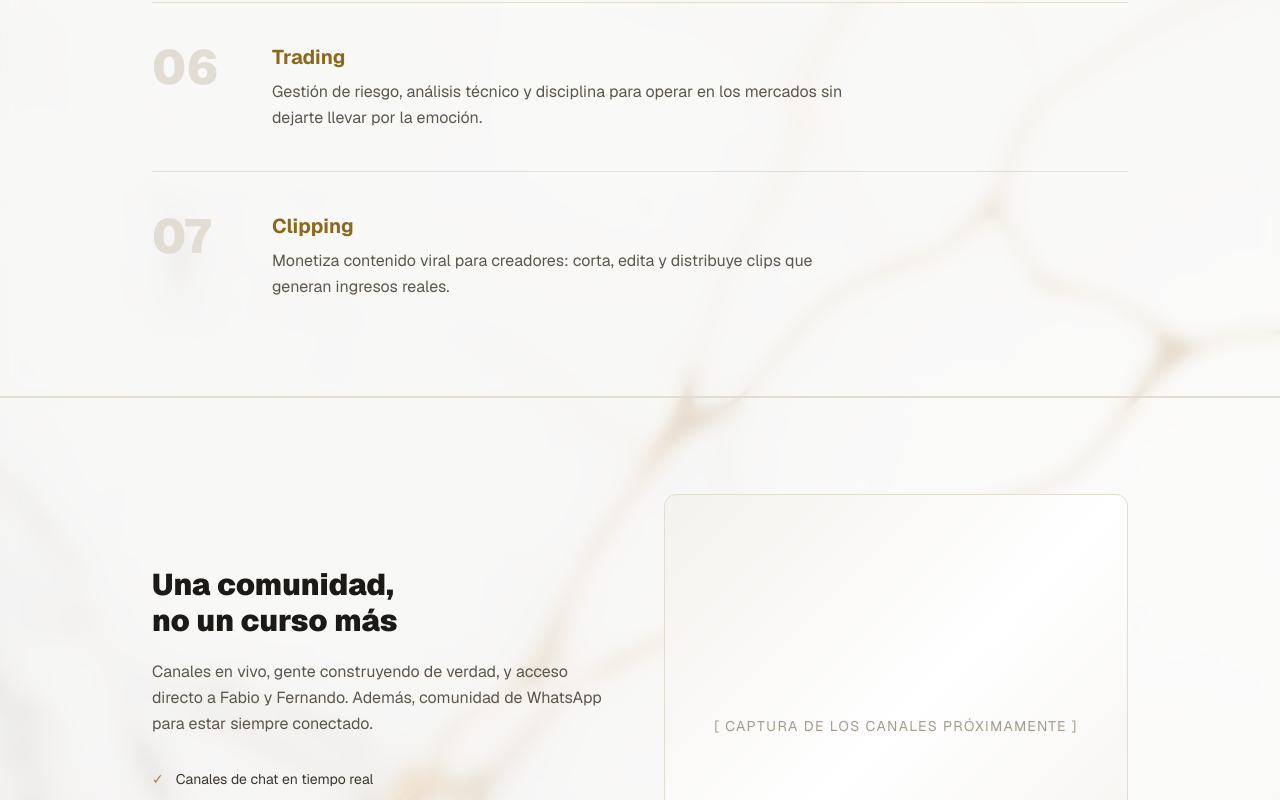
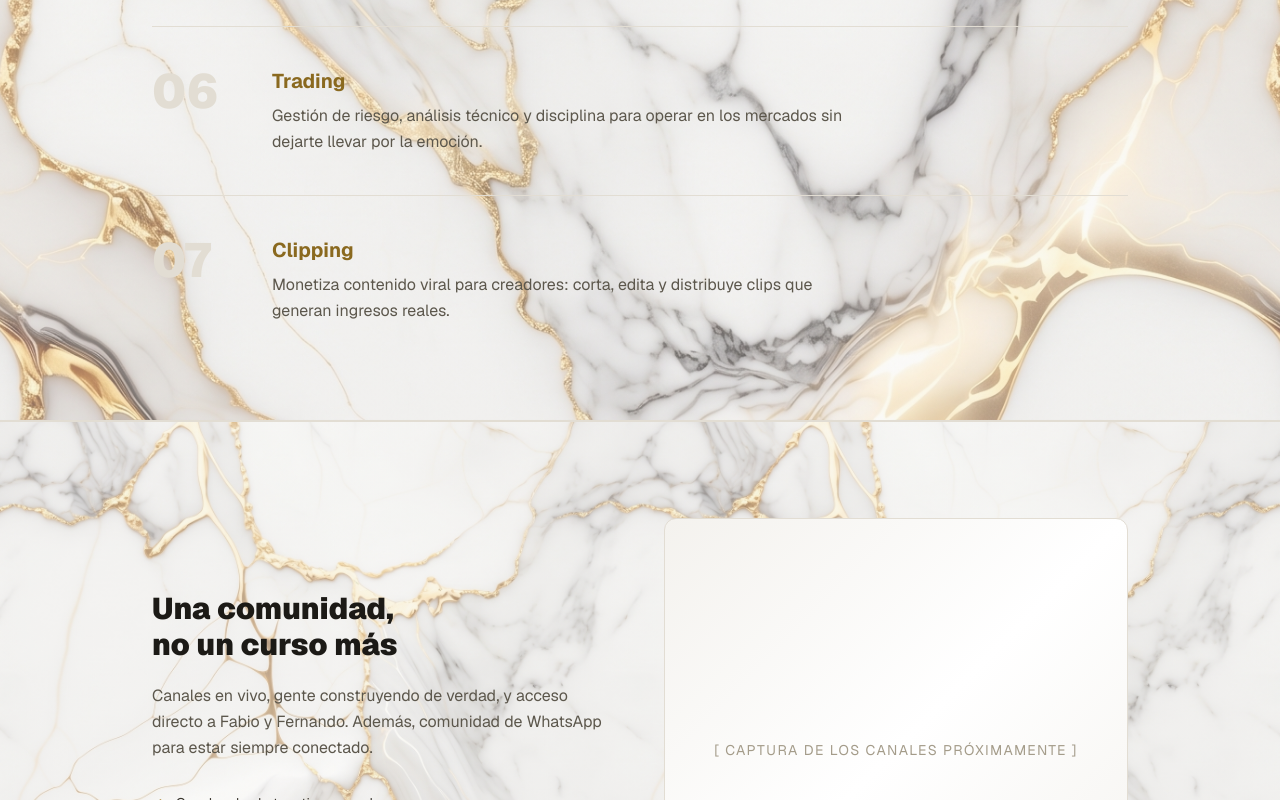
Before and after one commit to airmateai/focus-landing, a Next.js app: page /focus-landing/ in a window 1280 px wide. Shown: the part 2000-2800 px from the top of the page. Built offline with nearby package versions, Linux system fonts and the light colour scheme.

Commit message:
Cada sección tiene su propia foto de mármol completa (cover), en vez de una sola imagen estirada por toda la página

```diff
--- a/src/app/LandingClient.tsx
+++ b/src/app/LandingClient.tsx
@@ -48,7 +48,8 @@ export default function LandingClient() {
       </header>
 
       {/* hero */}
-      <section className="max-w-3xl mx-auto text-center px-6 pt-16 pb-10">
+      <section className="marble-section">
+        <div className="max-w-3xl mx-auto text-center px-6 pt-16 pb-16">
           <Image
             src={focusLogo}
             alt="Focus"
@@ -75,10 +76,11 @@ export default function LandingClient() {
               {t.hero.ctaSecondary}
             </a>
           </div>
+        </div>
       </section>
 
       {/* pillars */}
-      <section id="pillars" className="bg-white/55 backdrop-blur-sm border-y border-[#e2ddd3]">
+      <section id="pillars" className="marble-section border-y border-[#e2ddd3]">
         <div className="max-w-5xl mx-auto px-6 py-24">
           <p className="uppercase tracking-[0.25em] text-[#8a691f] text-xs font-semibold mb-3">
             {t.pillars.kicker}
@@ -110,7 +112,7 @@ export default function LandingClient() {
       </section>
 
       {/* community */}
-      <section className="bg-white/55 backdrop-blur-sm border-y border-[#e2ddd3]">
+      <section className="marble-section border-y border-[#e2ddd3]">
         <div className="max-w-5xl mx-auto px-6 py-24 grid sm:grid-cols-2 gap-12 items-center">
           <div>
             <h2 className="text-3xl font-black mb-5 text-balance">
@@ -137,7 +139,8 @@ export default function LandingClient() {
       </section>
 
       {/* pricing */}
-      <section id="pricing" className="max-w-2xl mx-auto px-6 py-24">
+      <section id="pricing" className="marble-section border-t border-[#e2ddd3]">
+      <div className="max-w-2xl mx-auto px-6 py-24">
         <p className="text-center uppercase tracking-[0.25em] text-[#8a691f] text-xs font-semibold mb-3">
           {t.pricing.kicker}
         </p>
@@ -161,10 +164,11 @@ export default function LandingClient() {
             {t.pricing.cta}
           </a>
         </div>
+      </div>
       </section>
 
       {/* final cta */}
-      <section className="border-t border-[#e2ddd3]">
+      <section className="marble-section border-t border-[#e2ddd3]">
         <div className="max-w-3xl mx-auto px-6 py-24 text-center">
           <h2 className="text-3xl sm:text-4xl font-black mb-8 text-balance">
             {t.finalCta.title}
--- a/src/app/globals.css
+++ b/src/app/globals.css
@@ -18,11 +18,15 @@ body {
 
 .marble-bg {
   background-color: var(--marble-bg);
+}
+
+.marble-section {
+  position: relative;
+  background-color: var(--marble-bg);
   background-image:
     linear-gradient(rgba(244, 242, 238, 0.4), rgba(244, 242, 238, 0.4)),
     url("/focus-landing/marble-texture.jpg");
   background-size: auto, cover;
   background-repeat: no-repeat, no-repeat;
-  background-position: top, center top;
-  background-attachment: scroll, scroll;
+  background-position: center, center;
 }
```
Lines whose indentation alone changed are shown as unchanged.
